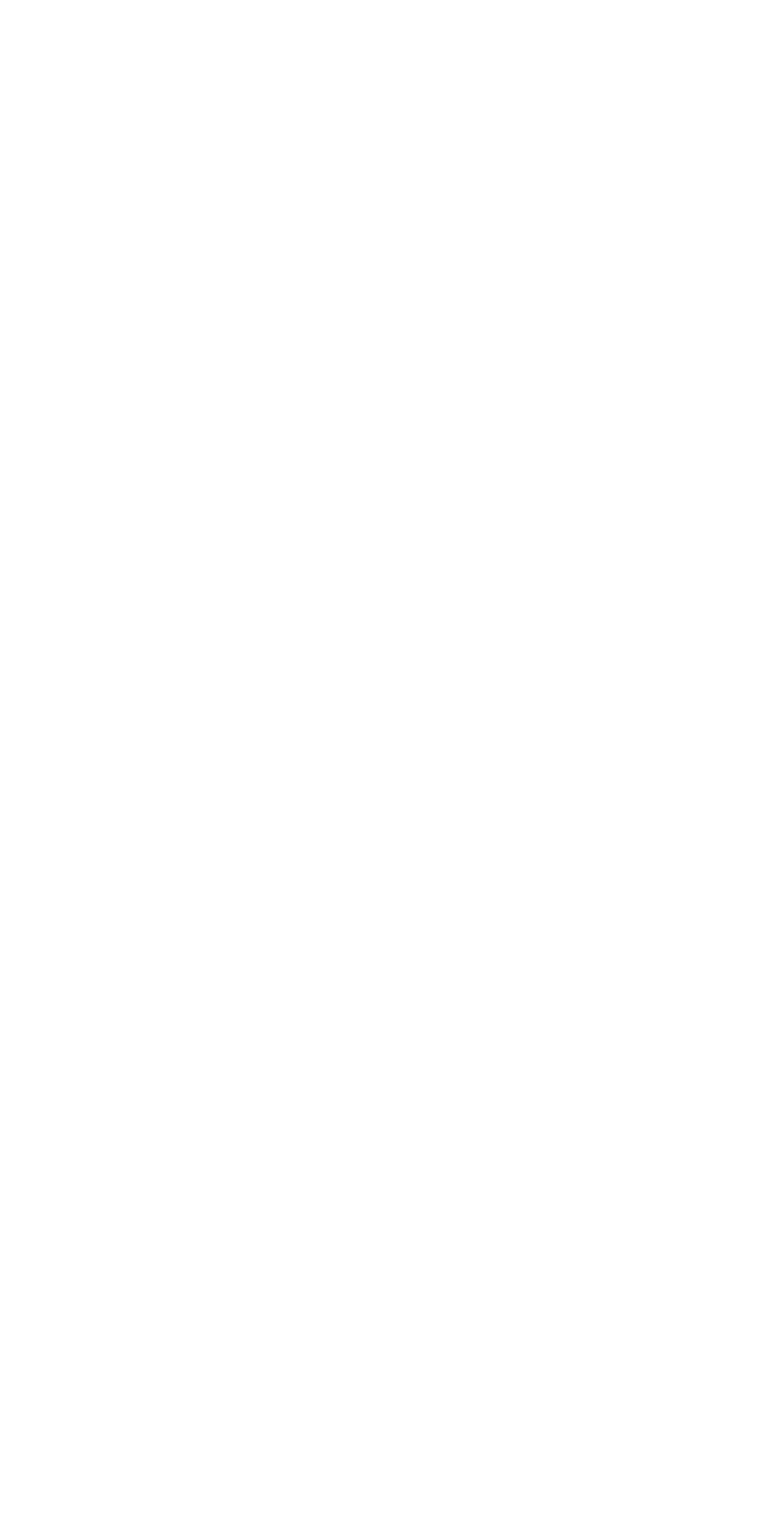
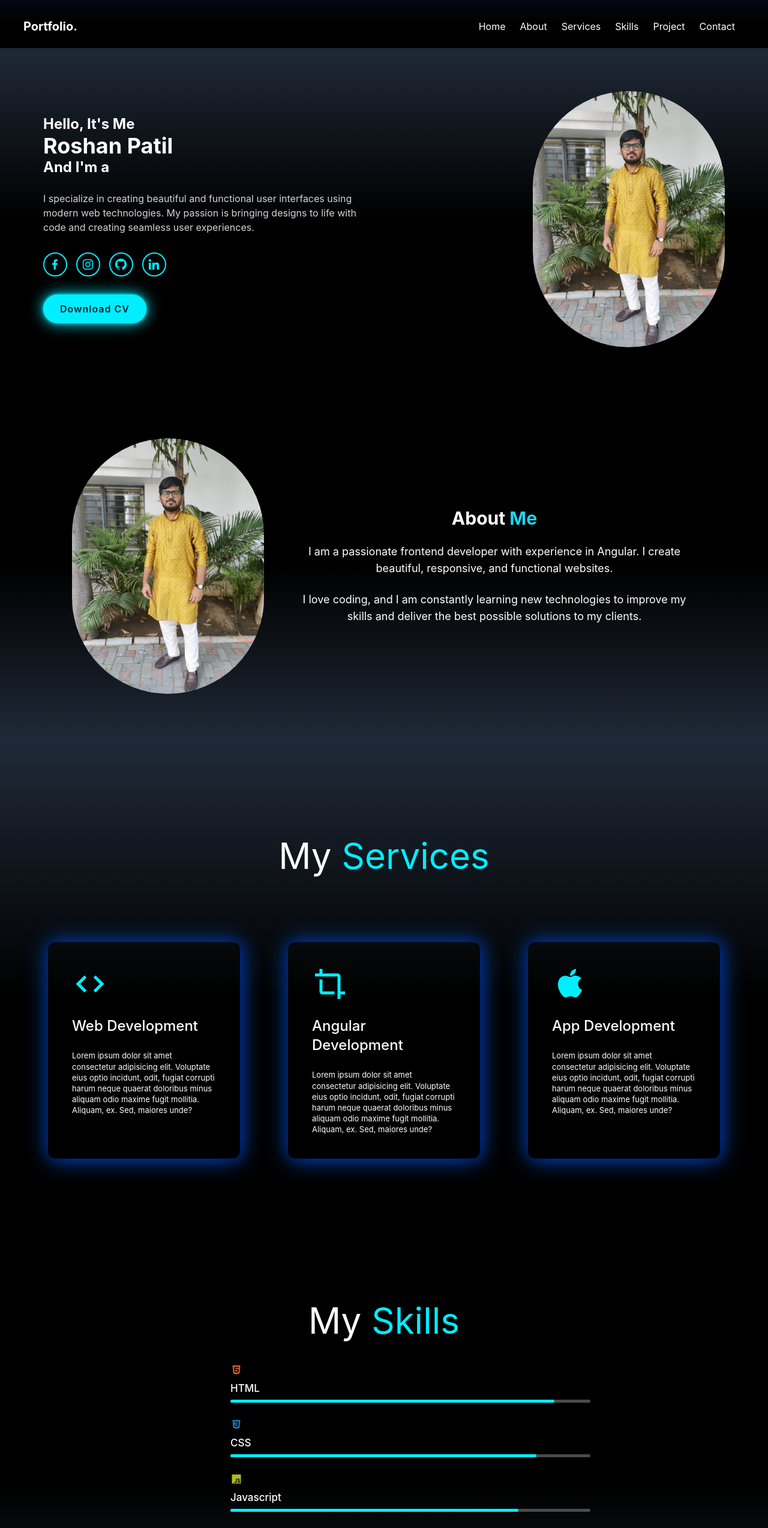
Before and after one commit to roshan348/Myy-Portfolio, an Angular app: page / in a window 1280 px wide. Shown: the top 2548 px of the page at 60% size. Before the commit the page ends 800 px from the top, so only its background shows below. Built offline with nearby package versions, Linux system fonts and the light colour scheme.

Commit message:
services and skills completed

```diff
--- a/src/app/app.routes.ts
+++ b/src/app/app.routes.ts
@@ -3,7 +3,7 @@ import { PortfolioComponent } from './portfolio/portfolio.component';
 
 export const routes: Routes = [
   {
-    path: 'portfolio',
+    path: '',
     component: PortfolioComponent,
   },
 ];
--- a/src/app/portfolio/portfolio.component.html
+++ b/src/app/portfolio/portfolio.component.html
@@ -1,16 +1,44 @@
-<header class="bg-black text-white p-4 shadow-md w-full h-20 sticky top-0">
+<header
+  class="bg-gradient-to-t from-black via-black bg-gray-950 text-white p-4 shadow-md w-full h-20 sticky top-0"
+>
   <div class="container mx-auto flex justify-between items-center">
-    <h1 class="text-xl font-bold">My Portfolio</h1>
-    <nav>
-      <a href="#about" class="mr-4 hover:text-gray-300 transition duration-300"
+    <h1 class="text-xl font-bold logo">Portfolio.</h1>
+    <nav class="navbar">
+      <a
+        href="#home"
+        style="--i: 1"
+        class="active duration-1000"
+        class="mr-4 hover:text-gray-300 transition duration-300"
+        >Home</a
+      >
+      <a
+        href="#about"
+        style="--i: 2"
+        class="mr-4 hover:text-gray-300 transition duration-300"
         >About</a
       >
       <a
+        href="#services"
+        style="--i: 3"
+        class="mr-4 hover:text-gray-300 transition duration-300"
+        >Services</a
+      >
+      <a
+        href="#skills"
+        style="--i: 4"
+        class="mr-4 hover:text-gray-300 transition duration-300"
+        >Skills</a
+      >
+      <a
         href="#projects"
+        style="--i: 5"
         class="mr-4 hover:text-gray-300 transition duration-300"
-        >Projects</a
+        >Project</a
       >
-      <a href="#contact" class="hover:text-gray-300 transition duration-300"
+      <a
+        href="#contact"
+        style="--i: 6"
+        class="hover:text-gray-300 transition duration-300"
         >Contact</a
       >
     </nav>
@@ -18,7 +46,8 @@
 </header>
 
 <section
-  class="bg-gradient-to-b from-black via-black bg-gray-800 p-12 flex flex-col md:flex-row items-center"
+  id="home"
+  class="bg-gradient-to-t from-black via-black bg-gray-800 p-12 flex flex-col md:flex-row items-center"
 >
   <div class="md:w-1/2 p-4">
     <h3 class="text-2xl font-bold text-white">Hello, It's Me</h3>
@@ -42,14 +71,19 @@
     <div class="home-icn">
       <a
         href="https://www.facebook.com/profile.php?id=100044167509299"
+        style="--i: 7"
         target="_blank"
         ><i class="bx bxl-facebook ml-1.5 mt-1.5"></i
       ></a>
-      <a href="#"><i class="bx bxl-instagram ml-1.5 mt-1.5"></i></a>
-      <a href="mailto:roshan.angrio13@gmail.com" target="_blank"
+      <a href="#" style="--i: 8"
+        ><i class="bx bxl-instagram ml-1.5 mt-1.5"></i
+      ></a>
+      <a href="mailto:roshan.angrio13@gmail.com" style="--i: 9" target="_blank"
         ><i class="bx bxl-github ml-1.5 mt-1.5"></i
       ></a>
-      <a href="#"><i class="bx bxl-linkedin ml-1.5 mt-1.5"></i></a>
+      <a href="#" style="--i: 10"
+        ><i class="bx bxl-linkedin ml-1.5 mt-1.5"></i
+      ></a>
     </div>
     <a href="../../assets/roshan-image.jpeg" target="_blank" class="btn-box"
       >Download CV</a
@@ -67,77 +101,160 @@
 
 <section
   id="about"
-  class="py-20 bg-gradient-to-t from-black via-black bg-gray-800 text-center"
+  class="py-20 bg-gradient-to-b from-black via-black bg-gray-800 text-center flex flex-col md:flex-row justify-center items-center about"
 >
-  <div class="container mx-auto">
-    <h3 class="text-3xl font-bold mb-6 text-white">About Me</h3>
-    <p class="text-lg mb-4 text-white">
+  <div class="about-img mb-8 md:mb-0 md: mr-12">
+    <img
+      src="../../assets/roshan-image.jpeg"
+      alt="Profile Photo"
+      class="rounded-full w-80 h-full"
+    />
+  </div>
+
+  <div class="about-text md:max-w-2xl text-white">
+    <h2 class="text-3xl font-bold mb-6">
+      About <span class="text-3xl font-bold mb-6 text-cyan-400">Me</span>
+    </h2>
+    <p class="text-lg mb-4">
       I am a passionate frontend developer with experience in Angular. I create
       beautiful, responsive, and functional websites.
     </p>
-    <p class="text-lg text-white">
+    <p class="text-lg">
       I love coding, and I am constantly learning new technologies to improve my
       skills and deliver the best possible solutions to my clients.
     </p>
   </div>
 </section>
 
-<!-- <section id="projects" class="py-20 text-center">
-  <div class="container mx-auto">
-    <h3 class="text-3xl font-bold mb-6">My Projects</h3>
-    <div class="grid grid-cols-1 md:grid-cols-2 lg:grid-cols-3 gap-8">
-      <div
-        class="bg-white shadow-lg rounded-lg p-6 transform transition duration-500 hover:scale-105"
-      >
-        <img src="/assets/project1.png" alt="Project 1" class="mb-4 rounded" />
-        <h4 class="text-xl font-bold mb-2">Project Title</h4>
-        <p class="text-gray-700">Short description of the project.</p>
-      </div>
-      <div
-        class="bg-white shadow-lg rounded-lg p-6 transform transition duration-500 hover:scale-105"
-      >
-        <img src="/assets/project2.png" alt="Project 2" class="mb-4 rounded" />
-        <h4 class="text-xl font-bold mb-2">Project Title</h4>
-        <p class="text-gray-700">Short description of the project.</p>
+<section
+  id="services"
+  class="py-20 bg-gradient-to-t from-black via-black bg-gray-800"
+>
+  <div class="services" id="services">
+    <div class="service-part text-white p-20">
+      <h1 class="sub-title text-center text-6xl pb-16">
+        My <span>Services</span>
+      </h1>
+      <div class="services-list">
+        <div
+          class="transition-transform transform hover:-translate-y-2 rounded-xl"
+        >
+          <i class="bx bx-code text-6xl mb-4 text-[#00eeff]"></i>
+          <h2 class="text-2xl font-medium mb-4">Web Development</h2>
+          <p>
+            Lorem ipsum dolor sit amet consectetur adipisicing elit. Voluptate
+            eius optio incidunt, odit, fugiat corrupti harum neque quaerat
+            doloribus minus aliquam odio maxime fugit mollitia. Aliquam, ex.
+            Sed, maiores unde?
+          </p>
+        </div>
+
+        <div
+          class="transition-transform transform hover:-translate-y-2 rounded-xl"
+        >
+          <i class="bx bx-crop text-6xl mb-4" style="color: #00eeff"></i>
+          <h2 class="text-2xl font-medium mb-4">Angular Development</h2>
+          <p>
+            Lorem ipsum dolor sit amet consectetur adipisicing elit. Voluptate
+            eius optio incidunt, odit, fugiat corrupti harum neque quaerat
+            doloribus minus aliquam odio maxime fugit mollitia. Aliquam, ex.
+            Sed, maiores unde?
+          </p>
+        </div>
+
+        <div
+          class="transition-transform transform hover:-translate-y-2 rounded-xl"
+        >
+          <i class="bx bxl-apple text-6xl mb-4" style="color: #00eeff"></i>
+          <h2 class="text-2xl font-medium mb-4">App Development</h2>
+          <p>
+            Lorem ipsum dolor sit amet consectetur adipisicing elit. Voluptate
+            eius optio incidunt, odit, fugiat corrupti harum neque quaerat
+            doloribus minus aliquam odio maxime fugit mollitia. Aliquam, ex.
+            Sed, maiores unde?
+          </p>
+        </div>
       </div>
     </div>
   </div>
-</section> -->
+</section>
 
-<!-- <section id="contact" class="py-20 bg-gray-100 text-center">
-  <div class="container mx-auto">
-    <h3 class="text-3xl font-bold mb-6">Contact Me</h3>
-    <form class="max-w-lg mx-auto">
-      <div class="mb-4">
-        <input
-          type="text"
-          placeholder="Your Name"
-          class="w-full p-3 rounded border border-gray-300"
-        />
+<section
+  id="skills"
+  class="py-20 bg-gradient-to-b from-black via-black bg-gray-800"
+>
+  <h1 class="sub-title text-white text-center text-6xl mb-10">
+    My <span>Skills</span>
+  </h1>
+  <div class="container1 text-white ml-96" id="skills">
+    <!-- <h1 class="heading1">Technical Skills</h1> -->
+    <div class="Technical-bars">
+      <div class="bar text-xl">
+        <i style="color: #c95d2e" class="bx bxl-html5"></i>
+        <div class="info">
+          <span class="">HTML</span>
+        </div>
+        <div class="progress-line html">
+          <span></span>
+        </div>
       </div>
-      <div class="mb-4">
-        <input
-          type="email"
-          placeholder="Your Email"
-          class="w-full p-3 rounded border border-gray-300"
-        />
+
+      <div class="bar text-xl mt-4">
+        <i style="color: #147bbc" class="bx bxl-css3"></i>
+        <div class="info">
+          <span>CSS</span>
+        </div>
+        <div class="progress-line css">
+          <span></span>
+        </div>
       </div>
-      <div class="mb-4">
-        <textarea
-          placeholder="Your Message"
-          class="w-full p-3 rounded border border-gray-300"
-        ></textarea>
+
+      <div class="bar text-xl mt-4">
+        <i style="color: #b0bc1e" class="bx bxl-javascript"></i>
+        <div class="info">
+          <span>Javascript</span>
+        </div>
+        <div class="progress-line Javascript">
+          <span></span>
+        </div>
       </div>
-      <button
-        type="submit"
-        class="bg-blue-500 hover:bg-blue-700 text-white font-bold py-2 px-4 rounded transition duration-300"
-      >
-        Send Message
-      </button>
-    </form>
+
+      <div class="bar text-xl mt-4">
+        <i style="color: #ff0509" class="bx bxl-angular"></i>
+        <div class="info">
+          <span>Angular</span>
+        </div>
+        <div class="progress-line Angular">
+          <span></span>
+        </div>
+      </div>
+
+      <div class="bar text-xl mt-4">
+        <i style="color: #69bcbc" class="bx bxl-typescript"></i>
+        <div class="info">
+          <span>Typescript</span>
+        </div>
+        <div class="progress-line Typescript">
+          <span></span>
+        </div>
+      </div>
+    </div>
   </div>
-</section> -->
+</section>
 
-<!-- <footer class="bg-gray-800 text-white py-4 text-center">
-  <p>&copy; 2024 [Your Name]. All rights reserved.</p>
-</footer> -->
+<section
+  id="projects"
+  class="bg-gradient-to-b from-black via-black bg-gray-800"
+>
+  <div class="text-white">
+    <div class="main-text" id="project">
+      <h2>Latest <span>Project</span></h2>
+
+      <div class="project-content">
+        <div class="row m-0 p-0 w-100">
+          <img class="w-52" src="../../assets/project-image.jpg" alt="" />
+        </div>
+      </div>
+    </div>
+  </div>
+</section>
--- a/src/app/portfolio/portfolio.component.scss
+++ b/src/app/portfolio/portfolio.component.scss
@@ -37,6 +37,10 @@
   color: #0ef;
   text-decoration: none;
   margin: 30px 15px 30px 0;
+  transition: 0.5s ease;
+  opacity: 0;
+  animation: slideLeft 1s ease forwards;
+  animation-delay: calc(0.1s * var(--i));
 }
 .home-icn a:hover {
   background: #0ef;
@@ -53,60 +57,243 @@
   letter-spacing: 1px;
   text-decoration: none;
   font-weight: 600;
+  opacity: 0;
+  animation: slideTop 1s ease forwards;
+  animation-delay: 2s;
+  box-shadow: 0 0 5px #0ef, 0 0 25px #0ef;
 }
 .btn-box:hover {
   box-shadow: 0 0 5px cyan, 0 0 25px cyan, 0 0 50px cyan, 0 0 100px cyan,
     0 0 200px cyan;
 }
-.slider-text-container {
-  // display: flex;
+.logo {
+  cursor: default;
+  opacity: 0;
+  animation: slideRight 1s ease forwards;
 }
 
-.dynamic-text {
-  height: 90px;
-  line-height: 90px;
-  overflow: hidden;
-  margin-inline-start: 15px;
+@keyframes slideRight {
+  0% {
+    transform: translateX(-100px);
+    opacity: 0;
+  }
+  100% {
+    transform: translateX(0px);
+    opacity: 1;
+  }
+}
+.navbar a {
+  opacity: 0;
+  animation: slideTop 0.5s ease forwards;
+  animation-delay: calc(0.2s * var(--i));
 }
 
-.dynamic-text li {
-  color: #fc6d6d;
-  list-style: none;
-  font-size: 20px;
-  font-weight: 500;
-  position: relative;
-  top: 0;
-  animation: animate 12s steps(4) infinite;
+.navbar a:hover {
+  color: #0ef;
+  text-decoration: none;
 }
 
-@keyframes animate {
+@keyframes slideTop {
+  0% {
+    transform: translateY(100px);
+    opacity: 0;
+  }
   100% {
-    top: -360px;
+    transform: translateY(0px);
+    opacity: 1;
   }
 }
 
-.dynamic-text li span {
-  position: relative;
-  margin: 5px 0;
-  line-height: 90px;
-}
-.dynamic-text li span::after {
-  content: "";
-  position: absolute;
-  left: 0;
-  width: 100%;
-  height: 100%;
-  background-color: #081b29;
-  border-left: 2px solid #fc6d6d;
-  animation: typing 3s steps(10) infinite;
+.home-content h3 {
+  opacity: 0;
+  animation: slideBottom 1s ease forwards;
+  animation-delay: 0.7s;
 }
 
-@keyframes typing {
-  40%,
-  60% {
-    left: calc(100% + 30px);
+.home-icn h3:nth-of-type(2) {
+  animation: slideTop 1s ease forwards;
+  animation-delay: 0.2s;
+}
+@keyframes slideBottom {
+  0% {
+    transform: translateY(-100px);
+    opacity: 0;
   }
   100% {
-    left: 0;
+    transform: translateY(0px);
+    opacity: 1;
   }
 }
+
+.home-content h1 {
+  opacity: 0;
+  animation: slideRight 1s ease forwards;
+  animation-delay: 1s;
+}
+
+.home-content p {
+  opacity: 0;
+  animation: slideLeft 1s ease forwards;
+  animation-delay: 1s;
+}
+
+@keyframes slideLeft {
+  0% {
+    transform: translateX(100px);
+    opacity: 0;
+  }
+  100% {
+    transform: translateX(0px);
+    opacity: 1;
+  }
+}
+
+// .slider-text-container {
+//   // display: flex;
+// }
+
+// .dynamic-text {
+//   height: 90px;
+//   line-height: 90px;
+//   overflow: hidden;
+//   margin-inline-start: 15px;
+// }
+
+// .dynamic-text li {
+//   color: #fc6d6d;
+//   list-style: none;
+//   font-size: 20px;
+//   font-weight: 500;
+//   position: relative;
+//   top: 0;
+//   animation: animate 12s steps(4) infinite;
+// }
+
+// @keyframes animate {
+//   100% {
+//     top: -360px;
+//   }
+// }
+
+// .dynamic-text li span {
+//   position: relative;
+//   margin: 5px 0;
+//   line-height: 90px;
+// }
+// .dynamic-text li span::after {
+//   content: "";
+//   position: absolute;
+//   left: 0;
+//   width: 100%;
+//   height: 100%;
+//   background-color: #081b29;
+//   border-left: 2px solid #fc6d6d;
+//   animation: typing 3s steps(10) infinite;
+// }
+
+// @keyframes typing {
+//   40%,
+//   60% {
+//     left: calc(100% + 30px);
+//   }
+//   100% {
+//     left: 0;
+//   }
+// }
+.services {
+  color: aliceblue;
+  font-size: 20px;
+  line-height: 1.4;
+}
+
+.sub-title span {
+  color: #0ef;
+}
+.services-list {
+  display: grid;
+  grid-template-columns: repeat(auto-fit, minmax(259px, 1fr));
+  grid-gap: 80px;
+  margin-top: 50px;
+}
+.services-list div {
+  background-color: transparent;
+  padding: 40px;
+  font-size: 13px;
+  font-weight: 13px;
+  border-right: 20px;
+  transition: background 0.5s, transform 0.5s;
+  box-shadow: 1px 1px 20px #012290f7, 1px 1px 40px #0053b8f7;
+}
+// .services-list div:hover {
+//   transform: translateY(-10px);
+// }
+.container1 {
+  width: 600px;
+  height: 500px;
+  // padding: 75px 90px;
+  // margin-left: 350px;
+}
+.heading1 {
+  text-align: center;
+  text-decoration: underline;
+  text-underline-offset: 10px;
+  text-decoration-thickness: 5px;
+  margin-bottom: 50px;
+}
+.Technical-bars .bar {
+  margin-top: 40px 0;
+}
+.Technical-bars .bar:first-child {
+  margin-top: 0;
+}
+.Technical-bars .bar:last-child {
+  margin-bottom: 0;
+}
+.Technical-bars .bar .info {
+  margin-bottom: 5px;
+}
+.Technical-bars .bar .info span {
+  font-size: 17px;
+  font-weight: 500;
+  animation: showText 0.5s 1s linear forwards;
+  color: white;
+}
+.Technical-bars .bar .progress-line {
+  position: relative;
+  border-radius: 10px;
+  width: 100%;
+  height: 5px;
+  background-color: #4b4b4c;
+  animation: animate 1s cubic-bezier(1, 0, 0, 5, 1);
+  transform: scaleX(1);
+  transform-origin: left;
+}
+@keyframes animate {
+  100% {
+    transform: scaleX(1);
+  }
+}
+.Technical-bars .bar .progress-line span {
+  height: 100%;
+  background-color: #0ef;
+  position: absolute;
+  border-radius: 10px;
+  animation: animate 1s 1s cubic-bezier(1, 0, 0, 5, 1) forwards;
+  transform: scaleX(1);
+  transform-origin: left;
+}
+.progress-line.html span {
+  width: 90%;
+}
+.progress-line.css span {
+  width: 85%;
+}
+.progress-line.Javascript span {
+  width: 80%;
+}
+.progress-line.Angular span {
+  width: 70%;
+}
+.progress-line.Typescript span {
+  width: 50%;
+}
```
Also changed, not shown: src/assets/project-image.jpg (added).
